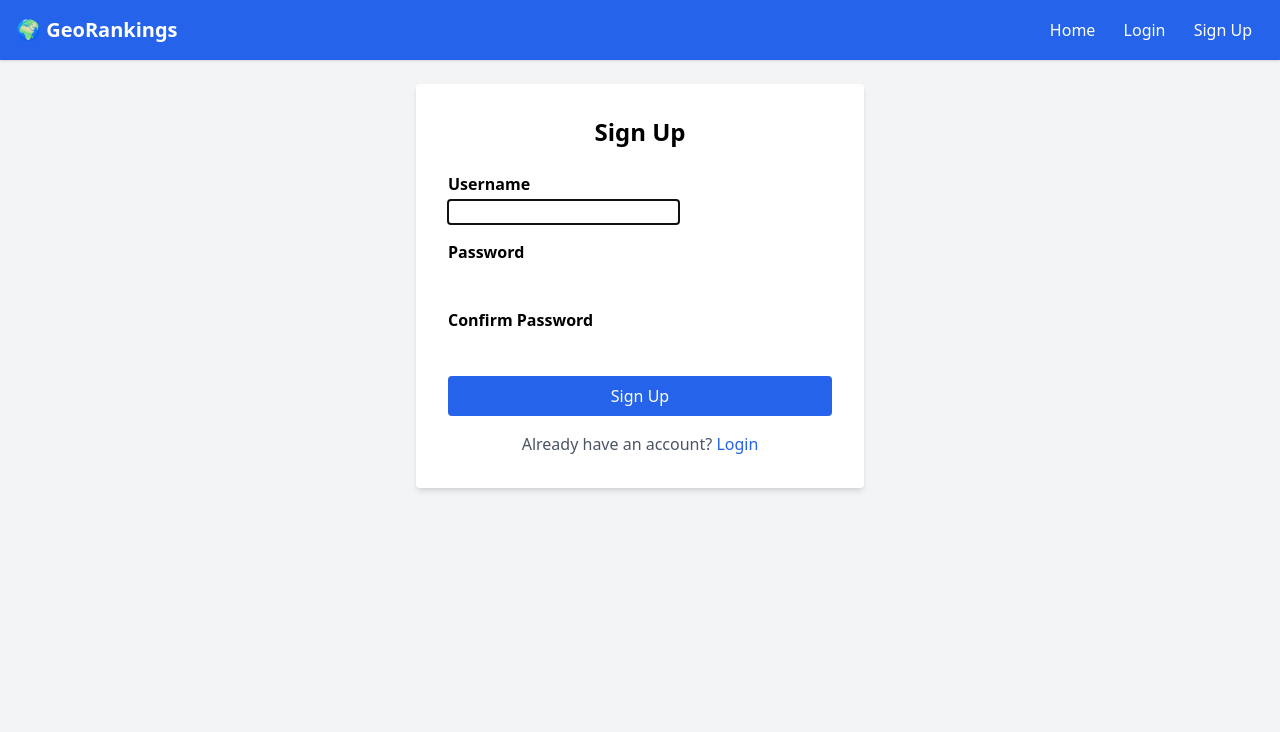
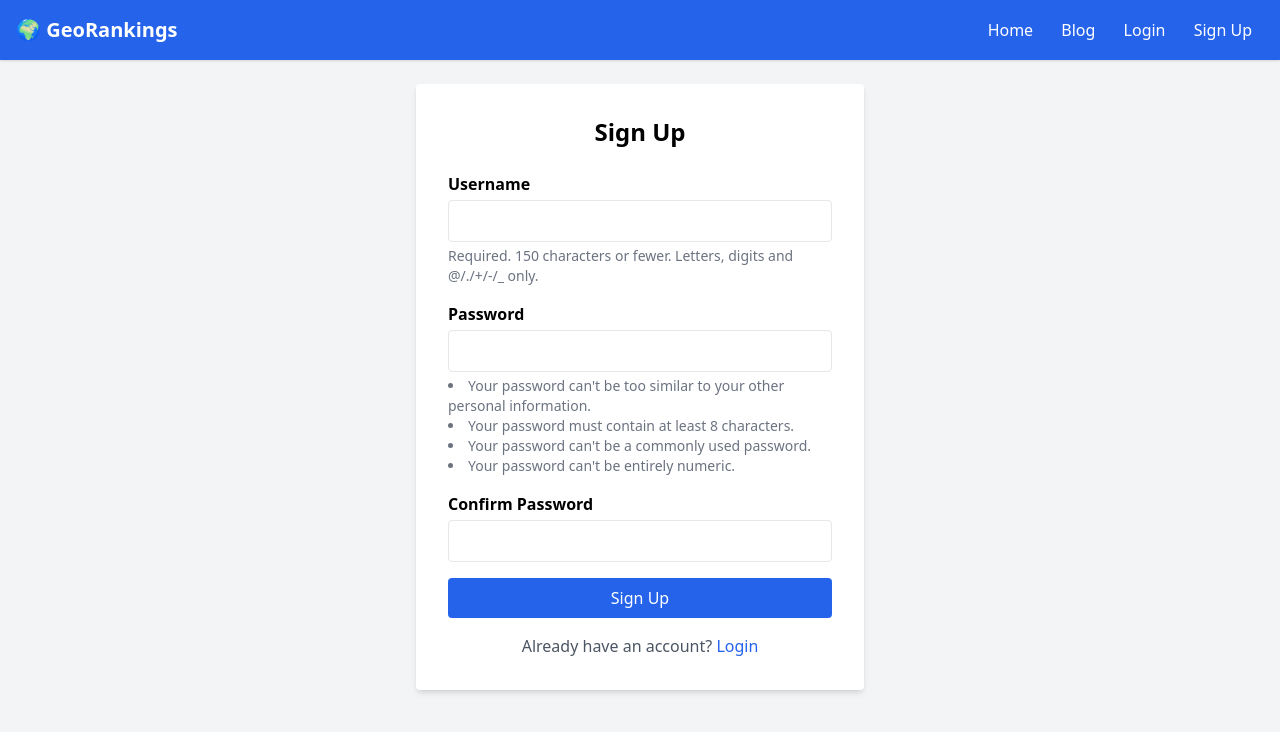
Before and after one commit to Jerry-Wan-08/Software-Project, a Django app: page /register/ in a window 1280 px wide. Shown: the top 732 px of the page. Run offline with Django 5.2, Linux system fonts and the light colour scheme; some libraries are stand-ins or nearby versions.

Commit message:
Fixed the css and added some java script for rankings and fixed the blog pages and ratings
I fixed all the blog pages and ratings and added some js but i just broke more things

```diff
--- a/georankings/core/templates/base.html
+++ b/georankings/core/templates/base.html
@@ -2,7 +2,8 @@
 <html lang="en">
 <head>
     <meta charset="UTF-8">
-    <title>GeoRankings</title>
+    <meta name="viewport" content="width=device-width, initial-scale=1.0">
+    <title>GeoRankings - {% block title %}Travel Ratings & Blog{% endblock %}</title>
     <script src="https://cdn.tailwindcss.com"></script>
 </head>
 <body class="bg-gray-100 min-h-screen flex flex-col">
@@ -11,8 +12,10 @@
         <h1 class="text-xl font-bold">🌍 GeoRankings</h1>
         <nav>
             <a href="/" class="px-3 py-1 hover:bg-blue-500 rounded">Home</a>
+            <a href="{% url 'blog_list' %}" class="px-3 py-1 hover:bg-blue-500 rounded">Blog</a>
             {% if user.is_authenticated %}
                 <a href="/rate/" class="px-3 py-1 hover:bg-blue-500 rounded">Rate Countries</a>
+                <span class="px-3 py-1">Hello, {{ user.username }}</span>
                 <a href="/logout/" class="px-3 py-1 hover:bg-blue-500 rounded">Logout</a>
             {% else %}
                 <a href="/login/" class="px-3 py-1 hover:bg-blue-500 rounded">Login</a>
@@ -22,6 +25,16 @@
     </div>
 </header>
 
+{% if messages %}
+<div class="container mx-auto mt-4">
+    {% for message in messages %}
+    <div class="p-4 mb-4 rounded {% if message.tags == 'success' %}bg-green-100 text-green-700{% elif message.tags == 'error' %}bg-red-100 text-red-700{% else %}bg-blue-100 text-blue-700{% endif %}">
+        {{ message }}
+    </div>
+    {% endfor %}
+</div>
+{% endif %}
+
 <main class="flex-grow container mx-auto p-6">
     {% block content %}{% endblock %}
 </main>
--- a/georankings/core/templates/register.html
+++ b/georankings/core/templates/register.html
@@ -1,28 +1,58 @@
 {% extends 'base.html' %}
+{% block title %}Sign Up - GeoRankings{% endblock %}
 {% block content %}
 <div class="max-w-md mx-auto bg-white p-8 rounded shadow-md">
     <h2 class="text-2xl font-bold mb-6 text-center">Sign Up</h2>
     <form method="post" class="space-y-4">
         {% csrf_token %}
-        {{ form.non_field_errors }}
+
+        {% if form.non_field_errors %}
+        <div class="bg-red-100 text-red-700 p-3 rounded">
+            {{ form.non_field_errors }}
+        </div>
+        {% endif %}
 
         <div>
-            <label class="block mb-1 font-semibold">Username</label>
-            {{ form.username }}
-        </div>
-        <div>
-            <label class="block mb-1 font-semibold">Password</label>
-            {{ form.password1 }}
-        </div>
-        <div>
-            <label class="block mb-1 font-semibold">Confirm Password</label>
-            {{ form.password2 }}
+            <label for="{{ form.username.id_for_label }}" class="block mb-1 font-semibold">Username</label>
+            <input type="text" name="{{ form.username.name }}" id="{{ form.username.id_for_label }}"
+                   value="{{ form.username.value|default:'' }}"
+                   class="w-full p-2 border rounded focus:ring-2 focus:ring-blue-500 {% if form.username.errors %}border-red-500{% endif %}">
+            {% if form.username.errors %}
+            <p class="text-red-500 text-sm mt-1">{{ form.username.errors.0 }}</p>
+            {% endif %}
+            <p class="text-gray-500 text-sm mt-1">Required. 150 characters or fewer. Letters, digits and @/./+/-/_ only.</p>
         </div>
 
-        <button class="w-full bg-blue-600 text-white p-2 rounded hover:bg-blue-500">Sign Up</button>
+        <div>
+            <label for="{{ form.password1.id_for_label }}" class="block mb-1 font-semibold">Password</label>
+            <input type="password" name="{{ form.password1.name }}" id="{{ form.password1.id_for_label }}"
+                   class="w-full p-2 border rounded focus:ring-2 focus:ring-blue-500 {% if form.password1.errors %}border-red-500{% endif %}">
+            {% if form.password1.errors %}
+            <p class="text-red-500 text-sm mt-1">{{ form.password1.errors.0 }}</p>
+            {% endif %}
+            <ul class="text-gray-500 text-sm mt-1 list-disc list-inside">
+                <li>Your password can't be too similar to your other personal information.</li>
+                <li>Your password must contain at least 8 characters.</li>
+                <li>Your password can't be a commonly used password.</li>
+                <li>Your password can't be entirely numeric.</li>
+            </ul>
+        </div>
+
+        <div>
+            <label for="{{ form.password2.id_for_label }}" class="block mb-1 font-semibold">Confirm Password</label>
+            <input type="password" name="{{ form.password2.name }}" id="{{ form.password2.id_for_label }}"
+                   class="w-full p-2 border rounded focus:ring-2 focus:ring-blue-500 {% if form.password2.errors %}border-red-500{% endif %}">
+            {% if form.password2.errors %}
+            <p class="text-red-500 text-sm mt-1">{{ form.password2.errors.0 }}</p>
+            {% endif %}
+        </div>
+
+        <button type="submit" class="w-full bg-blue-600 text-white p-2 rounded hover:bg-blue-500 transition">
+            Sign Up
+        </button>
     </form>
     <p class="mt-4 text-center text-gray-600">
-        Already have an account? <a href="/login/" class="text-blue-600 hover:underline">Login</a>
+        Already have an account? <a href="{% url 'login' %}" class="text-blue-600 hover:underline">Login</a>
     </p>
 </div>
 {% endblock %}
--- a/georankings/core/urls.py
+++ b/georankings/core/urls.py
@@ -8,4 +8,11 @@ urlpatterns = [
     path('register/', views.register, name='register'),
     path('login/', auth_views.LoginView.as_view(template_name='login.html'), name='login'),
     path('logout/', auth_views.LogoutView.as_view(), name='logout'),
+
+    # Blog URLs
+    path('blog/', views.blog_list, name='blog_list'),
+    path('blog/create/', views.blog_create, name='blog_create'),
+    path('blog/<int:post_id>/', views.blog_detail, name='blog_detail'),
+    path('blog/<int:post_id>/edit/', views.blog_edit, name='blog_edit'),
+    path('blog/<int:post_id>/delete/', views.blog_delete, name='blog_delete'),
 ]
--- a/georankings/core/views.py
+++ b/georankings/core/views.py
@@ -1,11 +1,12 @@
-from django.shortcuts import render, redirect
+from django.shortcuts import render, redirect, get_object_or_404
 from django.contrib.auth.decorators import login_required
 from django.contrib.auth.forms import UserCreationForm
 from django.contrib.auth import login
+from django.contrib import messages
 from .models import Country, Rating, BlogPost
 
 def home(request):
-    posts = BlogPost.objects.order_by('-created')
+    posts = BlogPost.objects.all().order_by('-created')
     countries = Country.objects.all()
     return render(request, 'home.html', {'posts': posts, 'countries': countries})
 
@@ -20,8 +21,68 @@ def rate_country(request):
             country_id=country_id,
             defaults={'score': score}
         )
+        messages.success(request, 'Rating submitted successfully!')
         return redirect('home')
     return render(request, 'rate.html', {'countries': countries})
+
+@login_required
+def blog_list(request):
+    posts = BlogPost.objects.all().order_by('-created')
+    return render(request, 'blog_list.html', {'posts': posts})
+
+@login_required
+def blog_create(request):
+    if request.method == 'POST':
+        title = request.POST.get('title')
+        content = request.POST.get('content')
+
+        if title and content:
+            BlogPost.objects.create(
+                author=request.user,
+                title=title,
+                content=content
+            )
+            messages.success(request, 'Blog post created successfully!')
+            return redirect('blog_list')
+        else:
+            messages.error(request, 'Both title and content are required.')
+
+    return render(request, 'blog_form.html')
+
+@login_required
+def blog_detail(request, post_id):
+    post = get_object_or_404(BlogPost, id=post_id)
+    return render(request, 'blog_detail.html', {'post': post})
+
+@login_required
+def blog_edit(request, post_id):
+    post = get_object_or_404(BlogPost, id=post_id, author=request.user)
+
+    if request.method == 'POST':
+        title = request.POST.get('title')
+        content = request.POST.get('content')
+
+        if title and content:
+            post.title = title
+            post.content = content
+            post.save()
+            messages.success(request, 'Blog post updated successfully!')
+            return redirect('blog_detail', post_id=post.id)
+        else:
+            messages.error(request, 'Both title and content are required.')
+
+    return render(request, 'blog_form.html', {'post': post})
+
+@login_required
+def blog_delete(request, post_id):
+    post = get_object_or_404(BlogPost, id=post_id, author=request.user)
+
+    if request.method == 'POST':
+        post.delete()
+        messages.success(request, 'Blog post deleted successfully!')
+        return redirect('blog_list')
+
+    return render(request, 'blog_confirm_delete.html', {'post': post})
 
 def register(request):
     if request.method == 'POST':
@@ -29,7 +90,11 @@ def register(request):
         if form.is_valid():
             user = form.save()
             login(request, user)
+            messages.success(request, 'Registration successful! Welcome to GeoRankings!')
             return redirect('home')
+        else:
+            messages.error(request, 'Please correct the errors below.')
     else:
         form = UserCreationForm()
+
     return render(request, 'register.html', {'form': form})
```
Also changed, not shown: georankings/core/templates/blog_confirm_delete.html (added, +22 -0 lines), georankings/core/templates/blog_detail.html (added, +32 -0 lines), georankings/core/templates/blog_form.html (added, +35 -0 lines), georankings/core/templates/blog_list.html (added, +36 -0 lines), georankings/core/templates/home.html (+29 -15 lines), georankings/core/templates/login.html (+26 -7 lines), georankings/georankings/settings.py (+11 -0 lines), georankings/core/static/star-rating.js (added), georankings/db.sqlite3.
